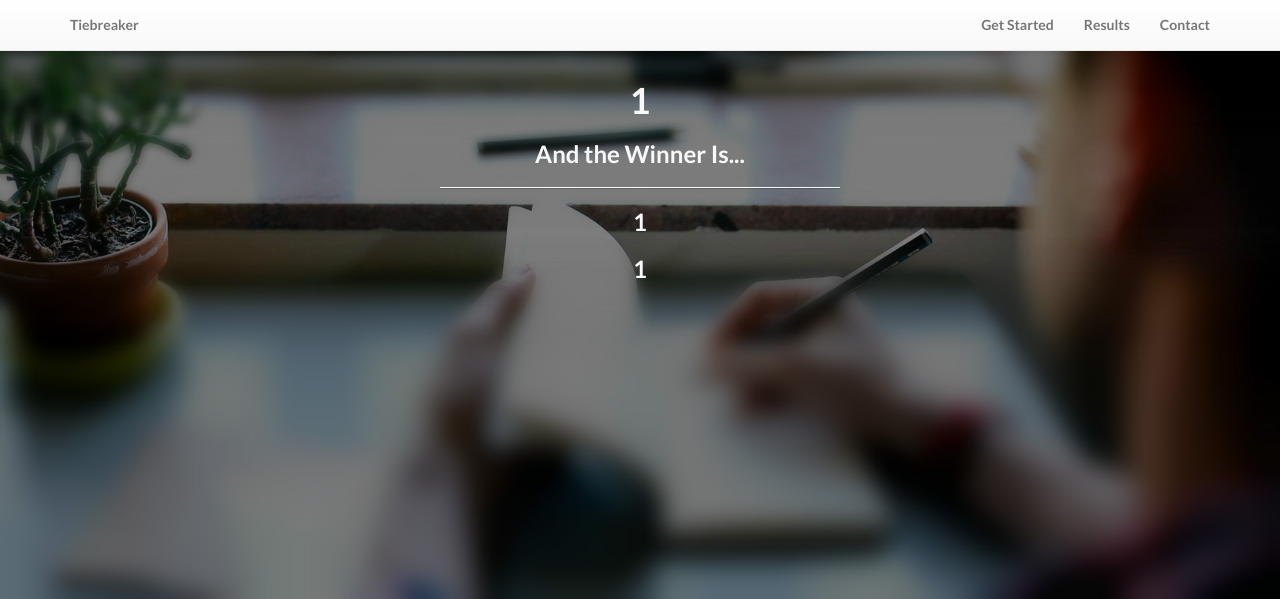
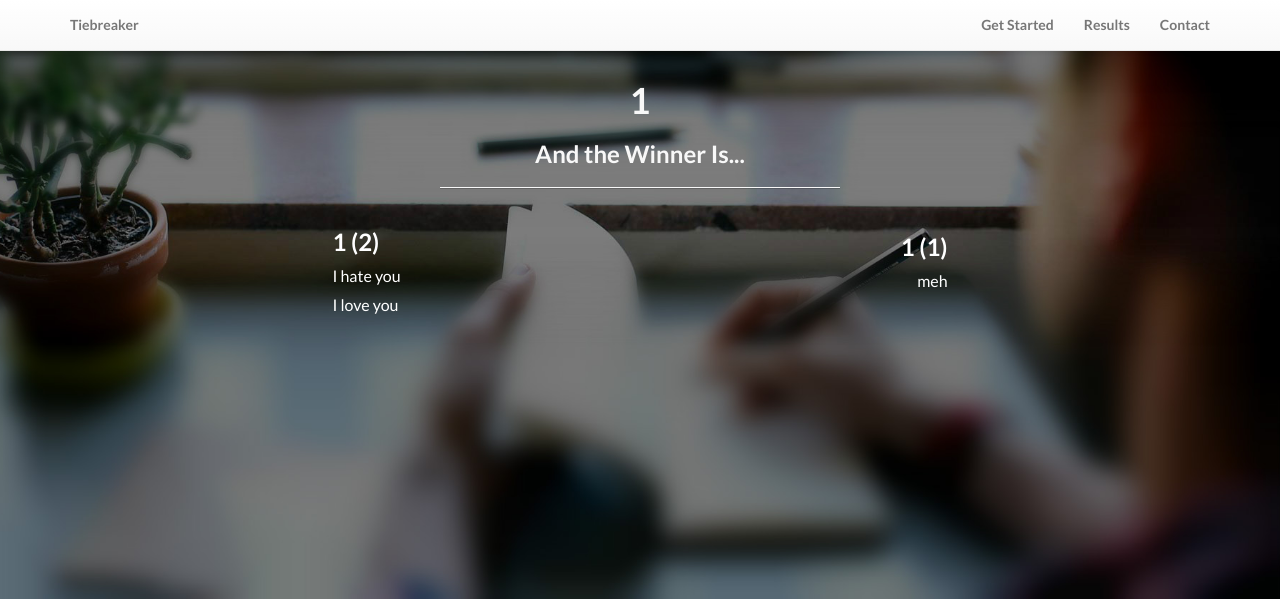
Before and after one commit to cahnda/Tiebreaker, a Flask app: page /results in a window 1280 px wide. Shown: the top 599 px of the page. Run offline with Flask 2, Linux system fonts and the light colour scheme; the visitor is signed in with stand-in values (Sample User, id 1); some libraries are stand-ins or nearby versions.

Commit message:
Set up results page and Python script to pull from MTurk Output

```diff
--- a/app.py
+++ b/app.py
@@ -3,6 +3,7 @@
 
 from flask import Flask, render_template, request, redirect, session, url_for
 from py import *
+from py import output
 import json
 
 app = Flask(__name__)
@@ -34,7 +35,14 @@ def input():
 @app.route ("/results",  methods = ["GET","POST"])
 def results():
     if ('description' in session.keys() and 'option_1' in session.keys() and "option_2" in session.keys()):
-    	return render_template("results.html",dscr=session["description"],optn1=session["option_1"],optn2=session["option_2"])
+    	arr = output.getFakeResults()
+    	return render_template(
+    		"results.html",
+    		dscr=session["description"],
+    		optn1=session["option_1"],
+    		optn2=session["option_2"],
+    		arr=arr
+    		)
     else:
     	return redirect('/')
 	return render_template("results.html")
--- /dev/null
+++ b/py/output.py
@@ -0,0 +1,27 @@
+
+
+#Maps each response (Worker ID) to a list [Int: Vote, String: Explanation]
+fakeMatrix = {
+	"1": [0,"I hate you"],
+	"2": [0,"I love you"],
+	"3": [1,"meh"]
+}
+
+
+def getResults(resultsMatrix):
+	voteCountA = 0
+	voteCountB = 0
+	explanationsA = []
+	explanationsB = []
+	for val in resultsMatrix:
+		lst = resultsMatrix.get(val)
+		if (lst[0] == 0):
+			voteCountA = voteCountA + 1
+			explanationsA.append(lst[1])
+		else:
+			voteCountB = voteCountB + 1
+			explanationsB.append(lst[1])
+	return [voteCountA,voteCountB,explanationsA,explanationsB]
+
+def getFakeResults():
+	return getResults(fakeMatrix)
--- a/templates/results.html
+++ b/templates/results.html
@@ -4,17 +4,33 @@
 = endblock
 
 = block body
+	<script>
+		var arr = {{ arr | tojson | safe }}
+	</script>
+
 <div class="page-message">
 <h1>{{dscr}}</h1>
 <h3>And the Winner Is...</h3>
 <hr class="intro-divider">
 </div>
 <div>
-	<div>
-		<h3> {{optn1}} </h3>
-	</div>
-	<div>
-		<h3> {{optn2}} </h3>
-	</div>
+<table align="center">
+<tr>
+	<td align="left" style="padding-right: 500px">
+		<h3 style="color:white">  {{optn1}} ({{arr[0]}}) </h3>
+		= for val in arr[2]
+			<p style="color:white"> {{val}} </p>
+		= endfor
+	</td>
+	<td align="right">
+		<h3 style="color:white">  {{optn2}} ({{arr[1]}})</h3>
+		= for val in arr[3]
+			<p style="color:white"> {{val}} </p>
+		= endfor
+		<br>
+	</td>
+</tr>
+</table>
 </div>
+
 = endblock
```
Also changed, not shown: 1 other file.
